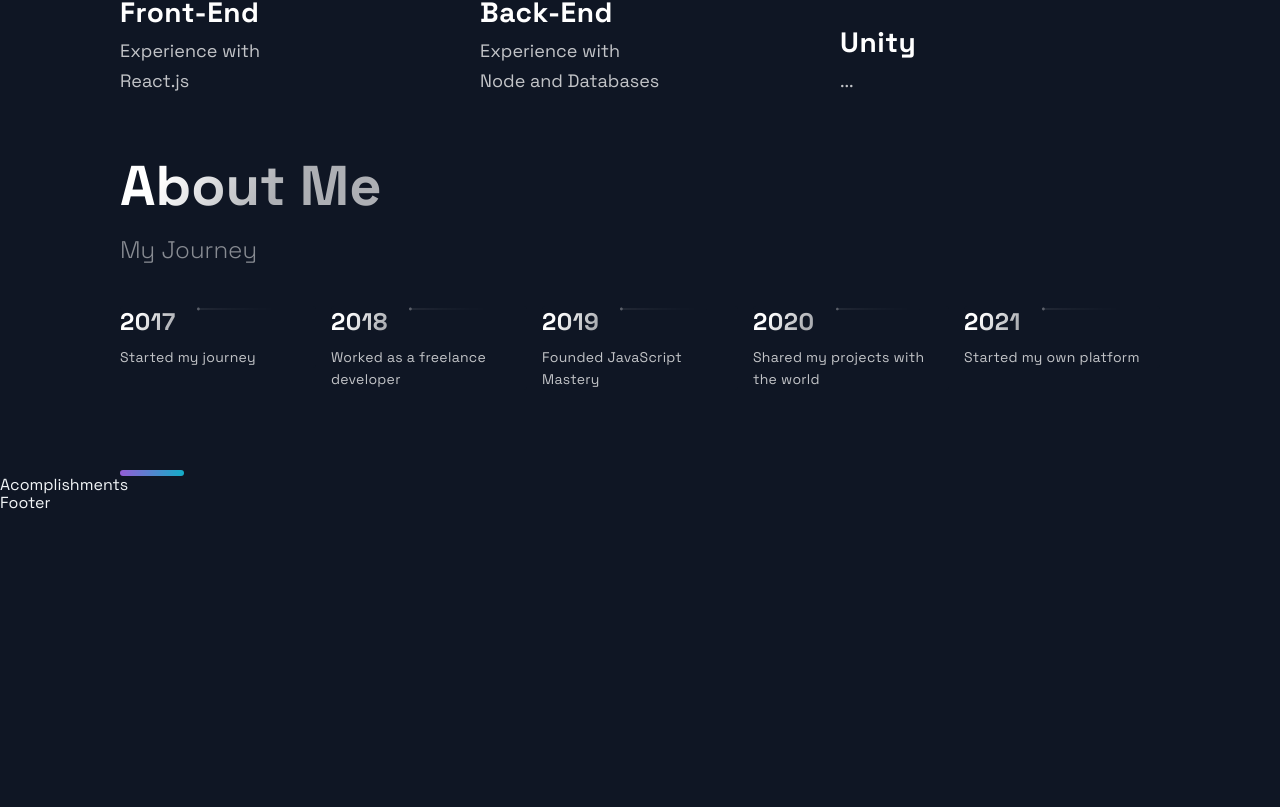
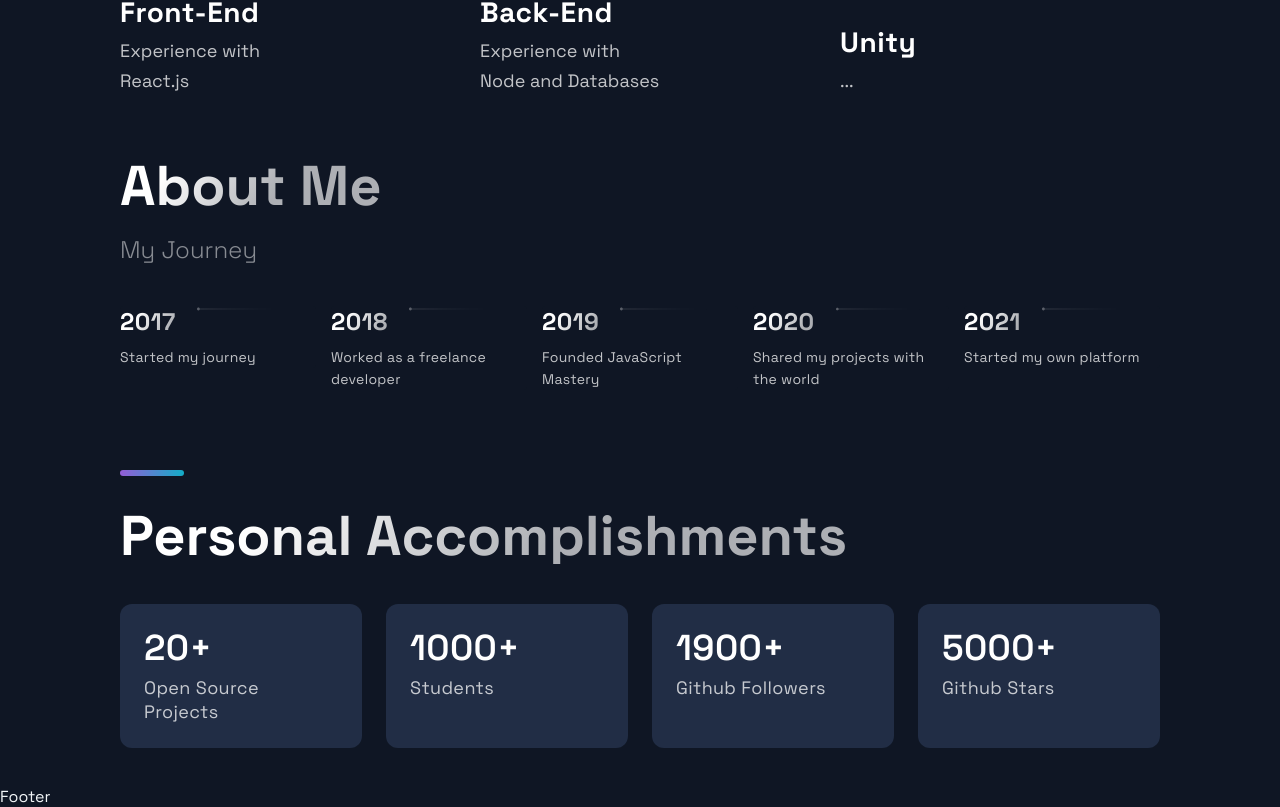
Before and after one commit to nrhymer23/2022Portfoliov1, a Next.js app: page / in a window 1280 px wide. Shown: the part 2773-3580 px from the top of the page. Before the commit the page ends 3286 px from the top, so only its background shows below. Built offline with nearby package versions, Linux system fonts and the light colour scheme.

Commit message:
Accomplishment Section setup

```diff
--- a/src/components/Acomplishments/Acomplishments.js
+++ b/src/components/Acomplishments/Acomplishments.js
@@ -1,6 +1,7 @@
 import React from 'react';
 
 import { Section, SectionDivider, SectionTitle } from '../../styles/GlobalComponents';
+import { CarouselButtonDot } from '../TimeLine/TimeLineStyles';
 import { Box, Boxes, BoxNum, BoxText } from './AcomplishmentsStyles';
 
 const data = [
@@ -11,9 +12,17 @@
 ];
 
 const Acomplishments = () => (
-  <div>
-    Acomplishments
-  </div>
+ <Section>
+   <SectionTitle>Personal Accomplishments</SectionTitle>
+   <Boxes>
+     {data.map((card,index) => (
+       <Box key={index}>
+         <BoxNum>{card.number}+</BoxNum>
+         <BoxText>{card.text}</BoxText>
+       </Box>
+     ))}
+   </Boxes>
+ </Section>
 );
 
 export default Acomplishments;
```
